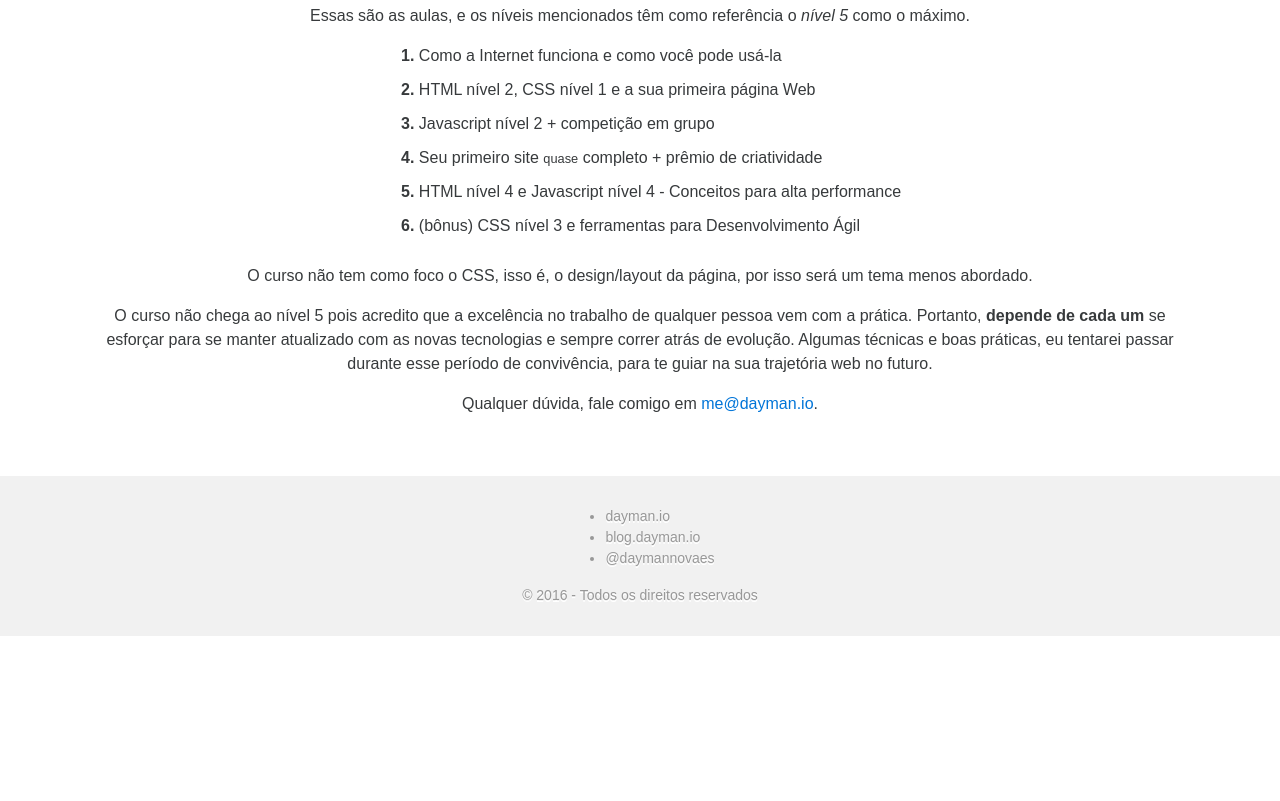
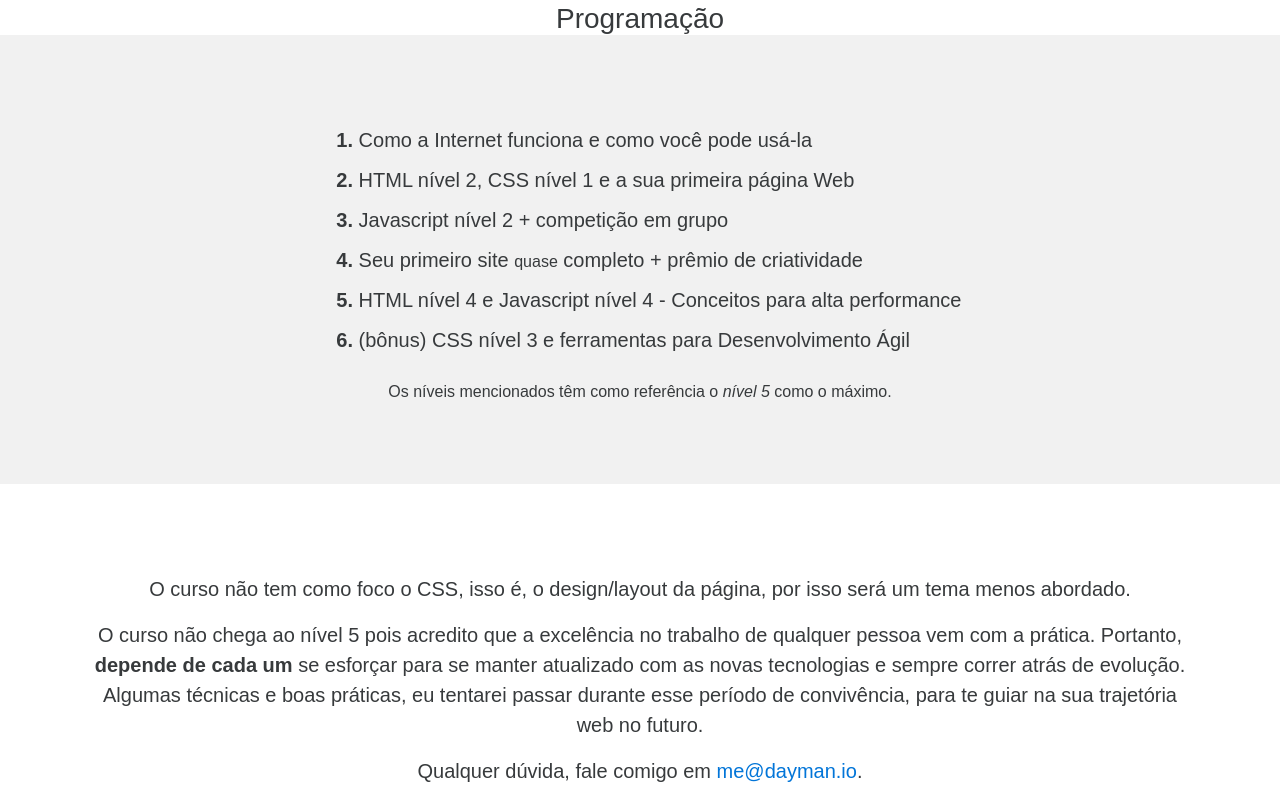
Before and after one commit to Daymannovaes/learn-web, a website: page index.html in a window 1280 px wide. Shown: the part 1839-2640 px from the top of the page. Before the commit the page ends 2475 px from the top, so only its background shows below. Drawn offline with Linux system fonts and the light colour scheme.

Commit message:
improving design

```diff
--- a/index.html
+++ b/index.html
@@ -6,7 +6,7 @@
 		<meta name="viewport" content="initial-scale=1">
 		<meta name="theme-color" content="#1B83CD">
 
-		<meta name="description" content="A free and presential course to learn the basics of Web Development">
+		<meta name="description" content="Um curso incrível, presencial e gratuito para aprender desenvolvimento web, do básico ao complexo.">
 
 		<link rel="stylesheet" type="text/css" href="src/css/animate.css">
 		<link rel="stylesheet" type="text/css" href="src/css/main.css">
@@ -16,6 +16,7 @@
 
 		<!-- HEADER SECTION -->
 		<header>
+			<div>
 				<div class="row">
 					<div class="header-image">
 						<img alt="web" src="src/img/logo.png">
@@ -25,7 +26,7 @@
 						<span>Um curso incrível, presencial e <strong>totalmente</strong> gratuito.</span>
 					</div>
 				</div>
-
+			</div>
 		</header>
 
 		<section class="text">
@@ -33,7 +34,7 @@
 		</section>
 
 		<div class="action">
-			<a target="_blank" href="https://dayman.typeform.com/to/RQBiY7"><button>Se inscrever!</button></a>
+			<a target="_blank" href="https://dayman.typeform.com/to/RQBiY7"><button>Inscreva-se!</button></a>
 		</div>
 
 		<h3 class="class-title">Primeira aula</h3>
@@ -78,10 +79,9 @@
 			<a target="_blank" href="https://dayman.typeform.com/to/RQBiY7"><button>Quero me inscrever!</button></a>
 		</div>
 
-		<section class="text">
-			<small>
-				<p>Essas são as aulas, e os níveis mencionados têm como referência o <i>nível 5</i> como o máximo.</p>
-
+		<h3 class="class-title">Programação</h3>
+		<div class="class-2">
+			<section>
 				<ol class="list">
 					<li><span>Como a Internet funciona e como você pode usá-la</span></li>
 					<li><span>HTML nível 2, CSS nível 1 e a sua primeira página Web</span></li>
@@ -91,12 +91,16 @@
 					<li><span>(bônus) CSS nível 3 e ferramentas para Desenvolvimento Ágil</span></li>
 				</ol>
 
+				<small>Os níveis mencionados têm como referência o <i>nível 5</i> como o máximo.</small>
+			</section>
+		</div>
+
+		<section class="text">
 			<p>O curso não tem como foco o CSS, isso é, o design/layout da página, por isso será um tema menos abordado.</p>
 
 			<p>O curso não chega ao nível 5 pois acredito que a excelência no trabalho de qualquer pessoa vem com a prática. Portanto, <strong>depende de cada um</strong> se esforçar para se manter atualizado com as novas tecnologias e sempre correr atrás de evolução. Algumas técnicas e boas práticas, eu tentarei passar durante esse período de convivência, para te guiar na sua trajetória web no futuro.</p>
 
 			<p>Qualquer dúvida, fale comigo em <a href="mailto:me@dayman.io">me@dayman.io</a>.</p>
-			</small>
 	</section>
 
 		<footer>
--- a/src/sass/main.scss
+++ b/src/sass/main.scss
@@ -34,6 +34,10 @@ body {
 }
 
 header {
+    > div {
+        @include container(1);
+    }
+
     padding: 30px;
 
     background: $base-color;
@@ -54,7 +58,7 @@ header {
     img {
         width: 4*$base-unit;
 
-        margin: 0 $base-unit;
+        margin: 0 $base-unit 0 0;
     }
     .header-text {
         padding-top: 35px;
@@ -140,12 +144,16 @@ section {
     margin-top: 3*$base-unit;
 }
 
-.class, .image {
+.base-class {
     text-align: center;
     background-color: $gray-1;
 
     padding-top: 3*$base-unit;
     padding-bottom: 2*$base-unit;
+}
+
+.class, .image {
+    @extend .base-class;
 
     img {
         width: 50%;
@@ -164,6 +172,26 @@ section {
                 margin-bottom: $base-unit;
             }
         }
+    }
+}
+
+.class-2 {
+    @extend .base-class;
+
+    padding-top: 3*$base-unit;
+    padding-bottom: 3*$base-unit - 10px;
+
+    section {
+        margin-top: 0;
+
+        > small {
+            margin-top: $base-unit/2;
+            display: block;
+        }
+    }
+
+    ol {
+        margin-bottom: 0;
     }
 }
 
@@ -193,6 +221,7 @@ section {
 
 [data-hint]:after {
     box-shadow: 0 0 15px 0px rgba(0, 0, 0, 0.2), 2px 2px 3px 0 rgba(0, 0, 0, 0.24);
+    white-space: normal;
 }
 
 .heart {
```
Also changed, not shown: src/css/main.css. Lines whose indentation alone changed are shown as unchanged.
